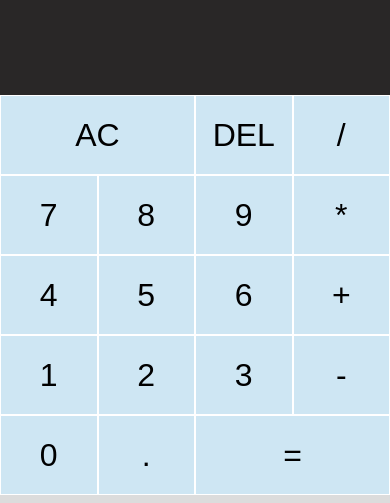
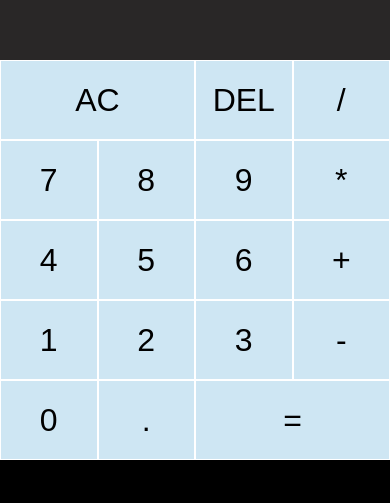
Before and after one commit to thazinnaing/calculator, a React (Vite) app: page / in a window 390 px wide. Shown: the part 345-848 px from the top of the page. Built offline with nearby package versions, Linux system fonts and the light colour scheme.

Commit message:
fix: add padding

```diff
--- a/src/App.css
+++ b/src/App.css
@@ -57,14 +57,17 @@ body{
   background-color: whitesmoke;
 }
 @media screen and (max-width: 640px){
+  body{
+    background-color: black;
+  }
   .calculator-grid{
     width: 100vw;
     height: 100vh;
     margin-top: 0;
     display: grid;
-    margin-bottom: 8px;
+    padding-bottom: 10%;
     grid-template-columns: 25% 25% 25% 25%;
-    grid-template-rows: minmax(30% auto) repeat(5);
+    grid-template-rows: minmax(30% auto) repeat(5 auto);
 
   }
   .output .previous-operand{
```
